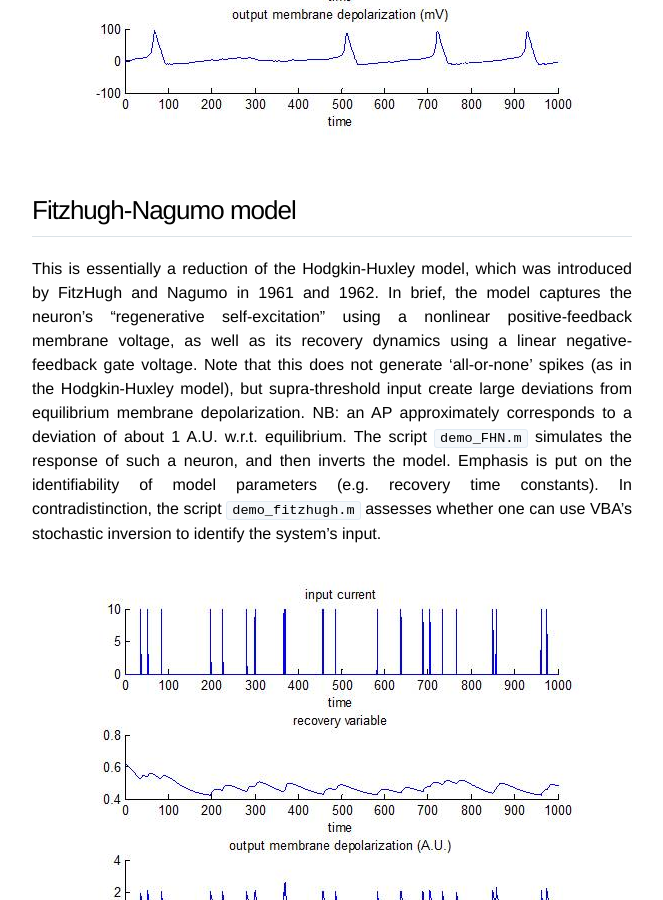
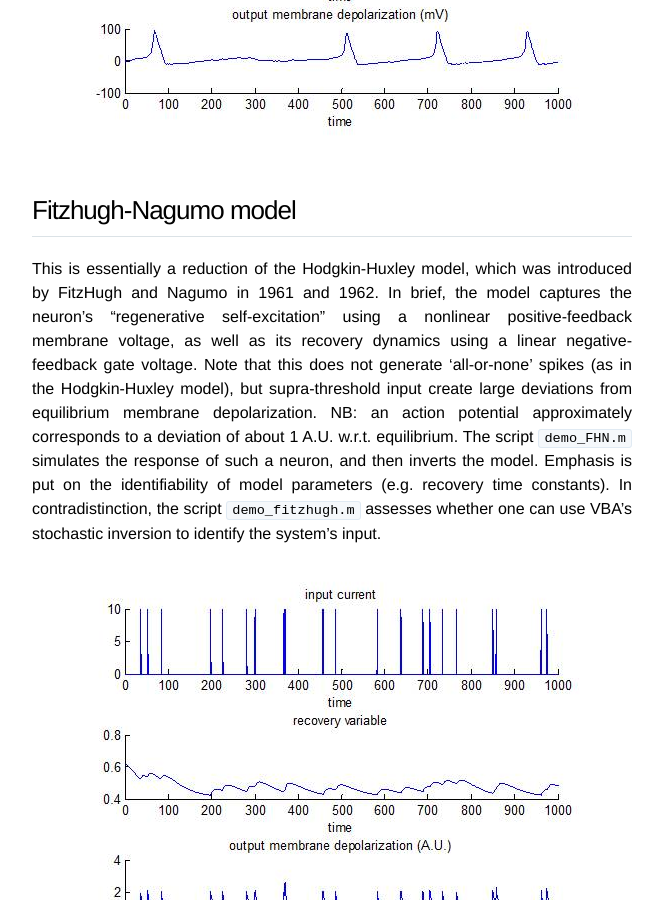
Before and after one commit to MBB-team/VBA-toolbox, a Jekyll site: the page built from _wiki/spiking-neuron.md, in a window 1280 px wide and 900 px high, scrolled down 928 px. Shown: the whole window, without its empty margins (308-971 px from the left). Built offline with Jekyll 4.4.1, drawn with Linux system fonts in a browser that asks for light colours; nearby versions of some CDN libraries.

Commit message:
Update spiking-neuron.md

```diff
--- a/_wiki/spiking-neuron.md
+++ b/_wiki/spiking-neuron.md
@@ -14,6 +14,6 @@ This is the most established model of spiking neurons, which was developed from
 
 ## Fitzhugh-Nagumo model
 
-This is essentially a reduction of the Hodgkin-Huxley model, which was introduced by FitzHugh and Nagumo in 1961 and 1962. In brief, the model captures the neuron's "regenerative self-excitation" using a nonlinear positive-feedback membrane voltage, as well as its recovery dynamics using a linear negative-feedback gate voltage. Note that this does not generate 'all-or-none' spikes (as in the Hodgkin-Huxley model), but supra-threshold input create large deviations from equilibrium membrane depolarization. NB: an AP approximately corresponds to a deviation of about 1 A.U. w.r.t. equilibrium. The script `demo_FHN.m` simulates the response of such a neuron, and then inverts the model. Emphasis is put on the identifiability of model parameters (e.g. recovery time constants). In contradistinction, the script `demo_fitzhugh.m` assesses whether one can use VBA's stochastic inversion to identify the system's input.
+This is essentially a reduction of the Hodgkin-Huxley model, which was introduced by FitzHugh and Nagumo in 1961 and 1962. In brief, the model captures the neuron's "regenerative self-excitation" using a nonlinear positive-feedback membrane voltage, as well as its recovery dynamics using a linear negative-feedback gate voltage. Note that this does not generate 'all-or-none' spikes (as in the Hodgkin-Huxley model), but supra-threshold input create large deviations from equilibrium membrane depolarization. NB: an action potential approximately corresponds to a deviation of about 1 A.U. w.r.t. equilibrium. The script `demo_FHN.m` simulates the response of such a neuron, and then inverts the model. Emphasis is put on the identifiability of model parameters (e.g. recovery time constants). In contradistinction, the script `demo_fitzhugh.m` assesses whether one can use VBA's stochastic inversion to identify the system's input.
 
 ![]({{ site.baseurl }}/images/wiki/tabs/FHN1.jpg)
```
